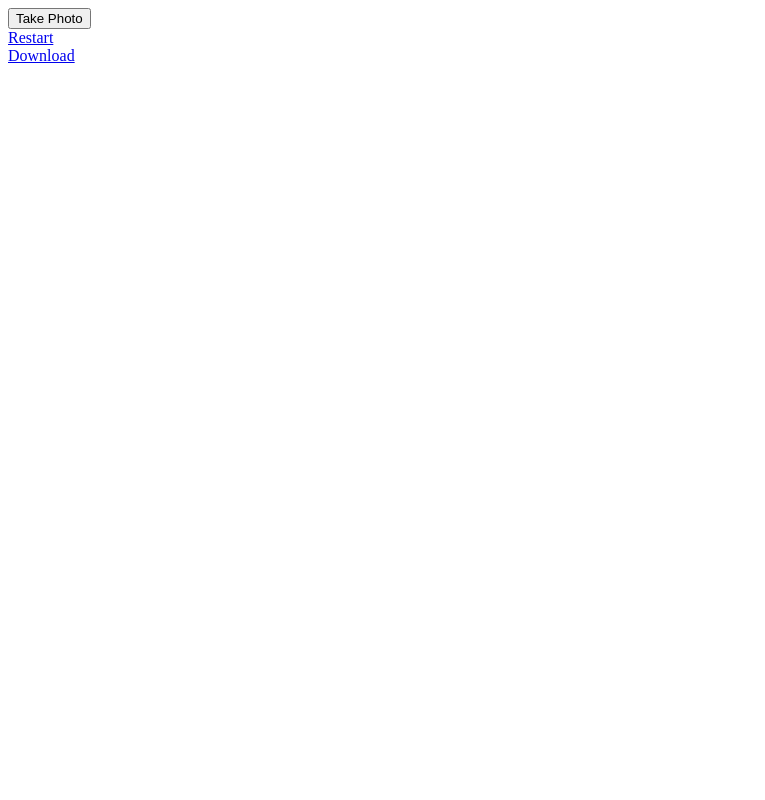
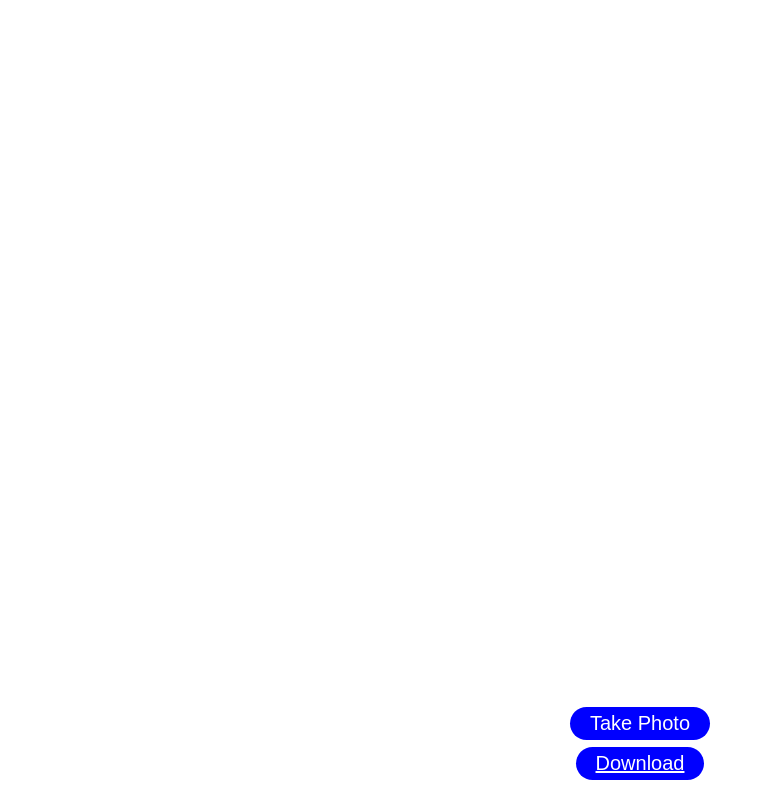
Before and after one commit to monteiroruim/ARPuzzle, a plain HTML site: page index.html in a window 1280 px wide. Shown: the whole page, without its empty margins (0-765 px from the left). Drawn offline with Linux system fonts and the light colour scheme.

Commit message:
adding css

```diff
--- a/css/main.css
+++ b/css/main.css
@@ -0,0 +1,52 @@
+html {
+    box-sizing: border;
+    font-size: 62.5%;
+    height: 100%;
+    font-family: Arial, Helvetica, sans-serif;
+}
+
+body {
+    display: flex;
+    justify-content: center;
+}
+
+.takePhoto {
+    z-index: 300;
+    position: absolute;
+    bottom: 6rem;
+    color: white;
+    font-size: 2rem;
+    padding: .5rem 2rem;
+    border: none;
+    border-radius: 25px;
+    background-color: blue;
+}
+
+.download {
+    position: absolute;
+    bottom: 2rem;
+    color: white;
+    font-size: 2rem;
+    padding: .5rem 2rem;
+    border: none;
+    border-radius: 25px;
+    background-color: blue;
+}
+
+.solve {
+    display: none;
+    justify-content: center;
+    background-color: rgba(0, 100, 0, .2 );
+    position: fixed;
+    top: 0;
+    width: 100%;
+    height: 100%;
+    overflow: hidden;
+}
+
+.restart {
+    color: white;
+    text-decoration: none;
+    font-size: 2rem;
+    align-self: center;
+}
--- a/index.html
+++ b/index.html
@@ -3,6 +3,7 @@
 <html lang="en">
   <head>
     <title>AR Slider Puzzle</title>
+    <link rel="stylesheet" href="css/main.css">
     <!-- place A-Frame script here -->
     <script src="https://aframe.io/releases/1.0.4/aframe.min.js"></script>
     <!-- place AR.js script here -->
```
